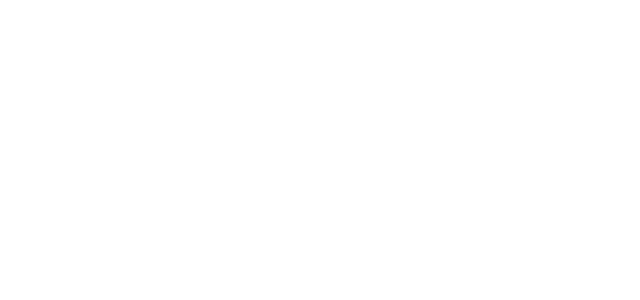
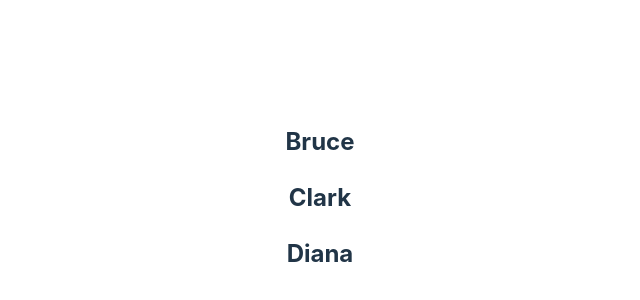
Before and after one commit to Akshola00/youtube_react_tuts, a React (Vite) app in the folder react_codeEvolution/: page / in a window 1280 px wide. Shown: the part 202-502 px from the top of the page, without its empty margins (320-960 px from the left). Built offline with nearby package versions, Linux system fonts and the light colour scheme.

Commit message:
progress

```diff
--- a/react_codeEvolution/src/App.jsx
+++ b/react_codeEvolution/src/App.jsx
@@ -9,6 +9,7 @@ import ClassClick from './components/ClassClick'
 import EventBing from './components/EventBing'
 import ParentComponent from './components/ParentComponent'
 import UserGreeting from './components/UserGreeting'
+import NalmeList from './components/NalmeList'
 
 function App() {
   const [count, setCount] = useState(0)
@@ -23,7 +24,8 @@ function App() {
       <ClassClick /> */}
       {/* <EventBing /> */}
       {/* <ParentComponent /> */}
-      <UserGreeting />
+      {/* <UserGreeting /> */}
+      < NalmeList />
     </div>
   )
 }
--- /dev/null
+++ b/react_codeEvolution/src/components/NalmeList.jsx
@@ -0,0 +1,15 @@
+import React from 'react'
+
+function NalmeList() {
+    const names = ['Bruce', 'Clark', 'Diana']
+    const nameList = names.map(name => <h2> {name} </h2> )
+  return (
+    <div>
+      {
+        nameList
+      }
+    </div>
+  )
+}
+
+export default NalmeList
```
